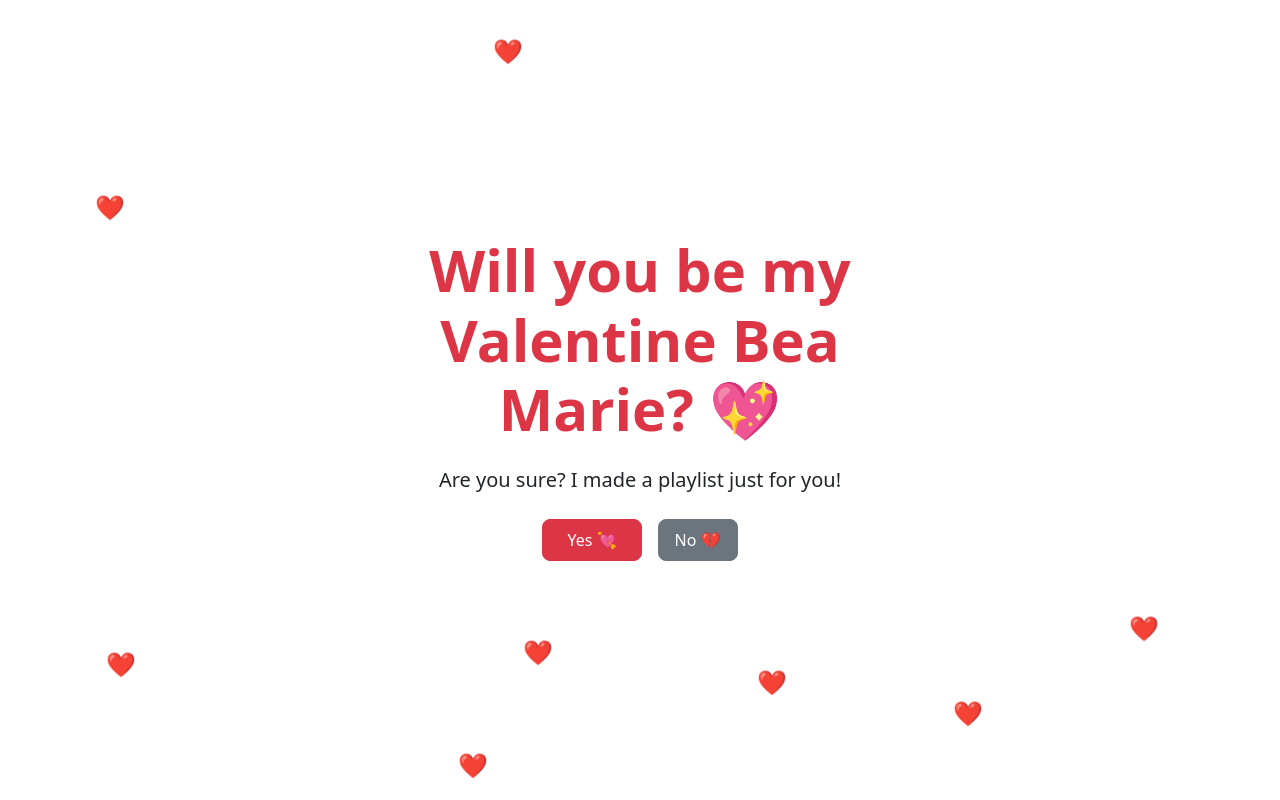
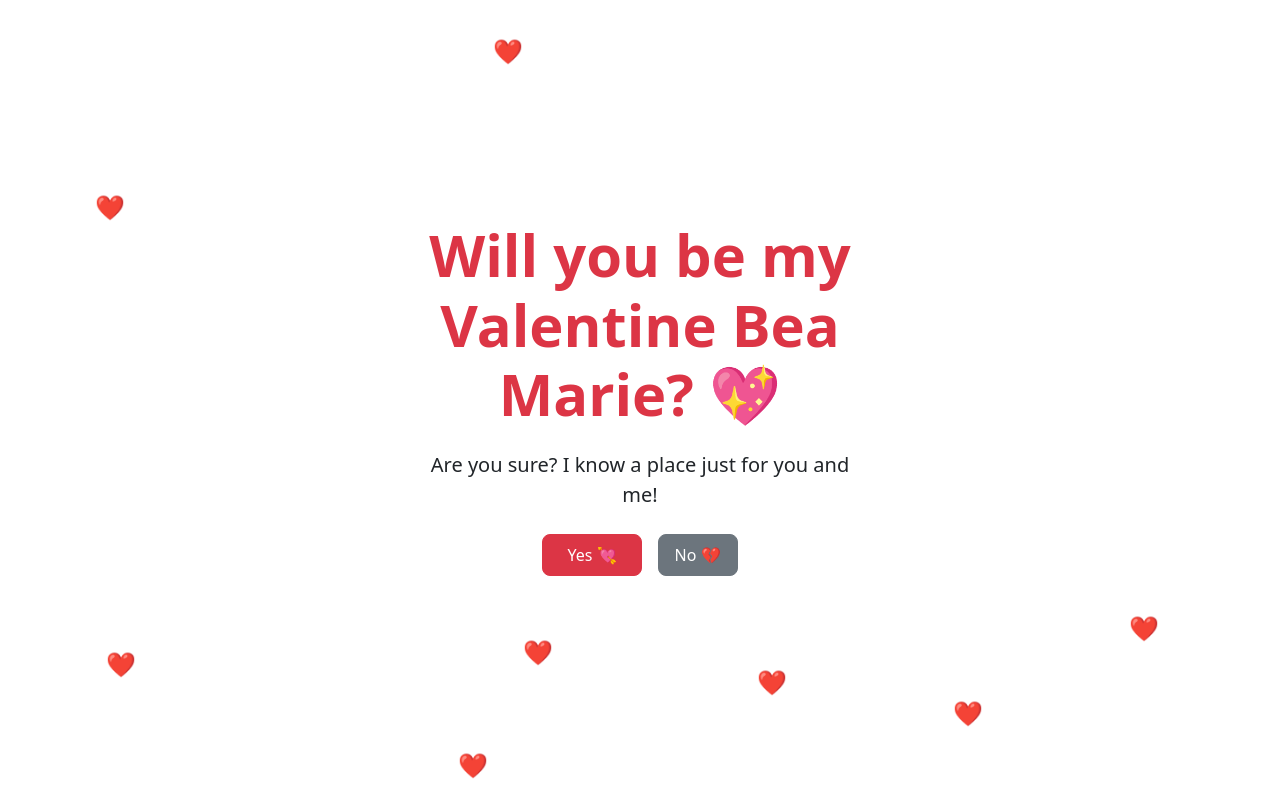
Before and after one commit to Hanz-212/valentine-proposal, a React (Create React App) app: page / in a window 1280 px wide. Built offline with nearby package versions, Linux system fonts and the light colour scheme.

Commit message:
Update ValentineProposal.js

```diff
--- a/src/ValentineProposal.js
+++ b/src/ValentineProposal.js
@@ -40,11 +40,11 @@ const ValentineProposal = () => {
   const [isQuoteVisible, setIsQuoteVisible] = useState(true);
 
   const messages = [
-    "Are you sure? I made a playlist just for you!",
-    "I even asked ChatGPT for help!",
+    "Are you sure? I know a place just for you and me!",
+    "I even asked my Professor for help!",
     "Think about the free chocolates!",
-    "I'll let you pick the movie!",
-    "Okay fine... you have no choice now. 😜"
+    "Tara Samgyupppppp!",
+    "Okay fine... Wala ka nang kawala mehehe. 😜"
   ];
 
   const funnyLoveQuotes = [
```
